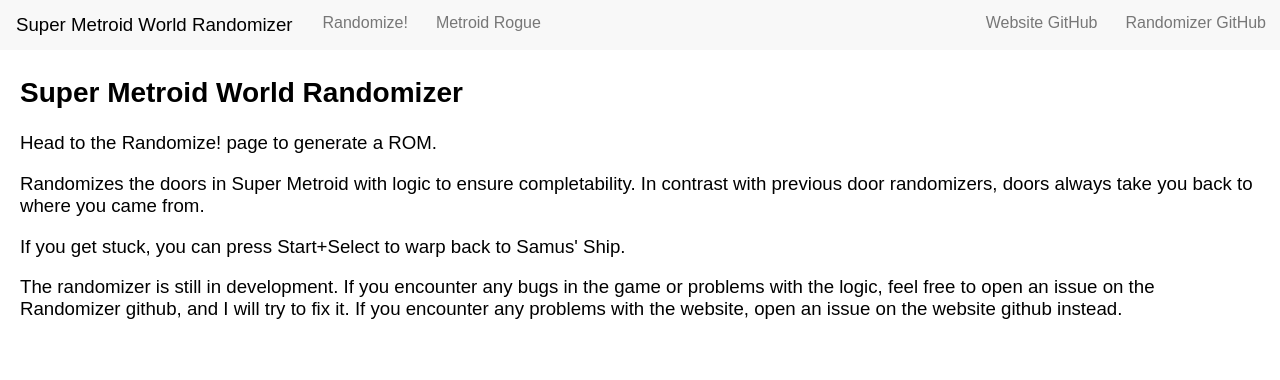
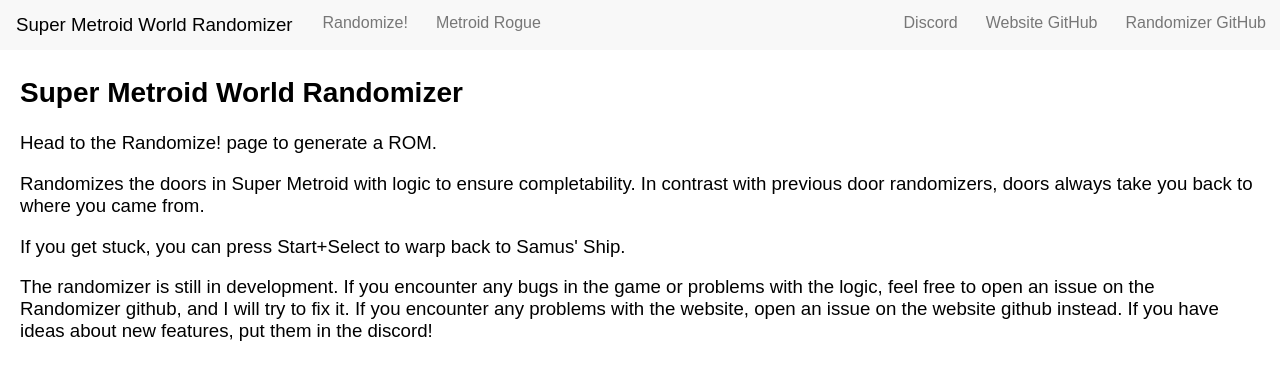
Before and after one commit to aremath/sm_web, a Flask app: page / in a window 1280 px wide. Shown: the top 380 px of the page. Run offline with Flask 2, Linux system fonts and the light colour scheme; some libraries are stand-ins or nearby versions.

Commit message:
Added discord link and explanation.

```diff
--- a/flaskr/templates/base.html
+++ b/flaskr/templates/base.html
@@ -36,6 +36,9 @@
             <li class="nav-item-right">
                 <a href="https://www.github.com/aremath/sm_web" class="nav-link">Website GitHub</a>
             </li>
+            <li class="nav-item-right">
+                <a href="https://discord.gg/FuayT9" class="nav-link">Discord</a>
+            </li>
             <li style="clear: both;"></li> <!-- Clear the floats -->
         </ul>
         </div>
--- a/flaskr/templates/main.html
+++ b/flaskr/templates/main.html
@@ -11,6 +11,6 @@
     If you get stuck, you can press Start+Select to warp back to Samus' Ship.
 </p>
 <p>
-    The randomizer is still in development. If you encounter any bugs in the game or problems with the logic, feel free to open an issue on the Randomizer github, and I will try to fix it. If you encounter any problems with the website, open an issue on the website github instead.
+    The randomizer is still in development. If you encounter any bugs in the game or problems with the logic, feel free to open an issue on the Randomizer github, and I will try to fix it. If you encounter any problems with the website, open an issue on the website github instead. If you have ideas about new features, put them in the discord!
 </p>
 {% endblock %}
```
Also changed, not shown: README.md.
